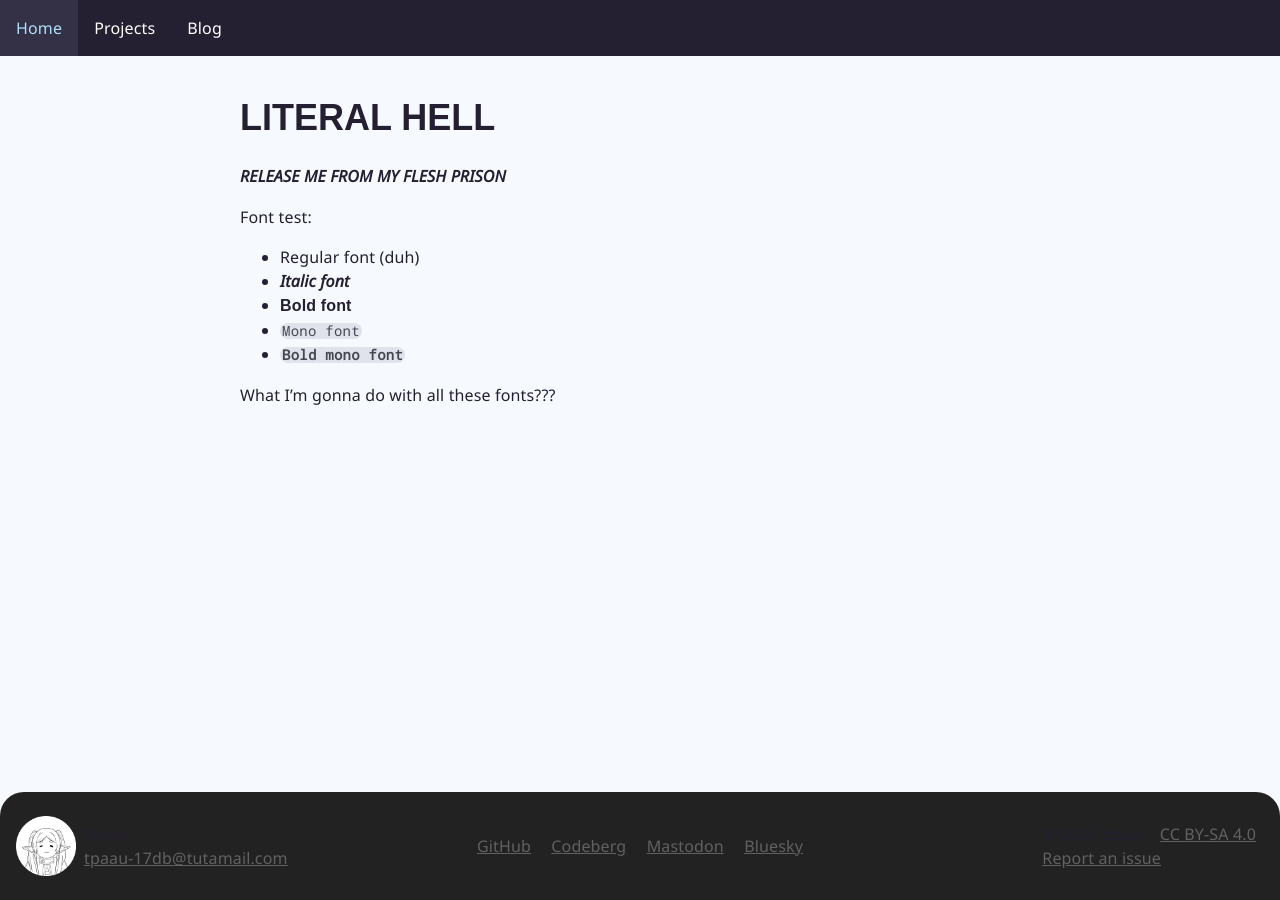
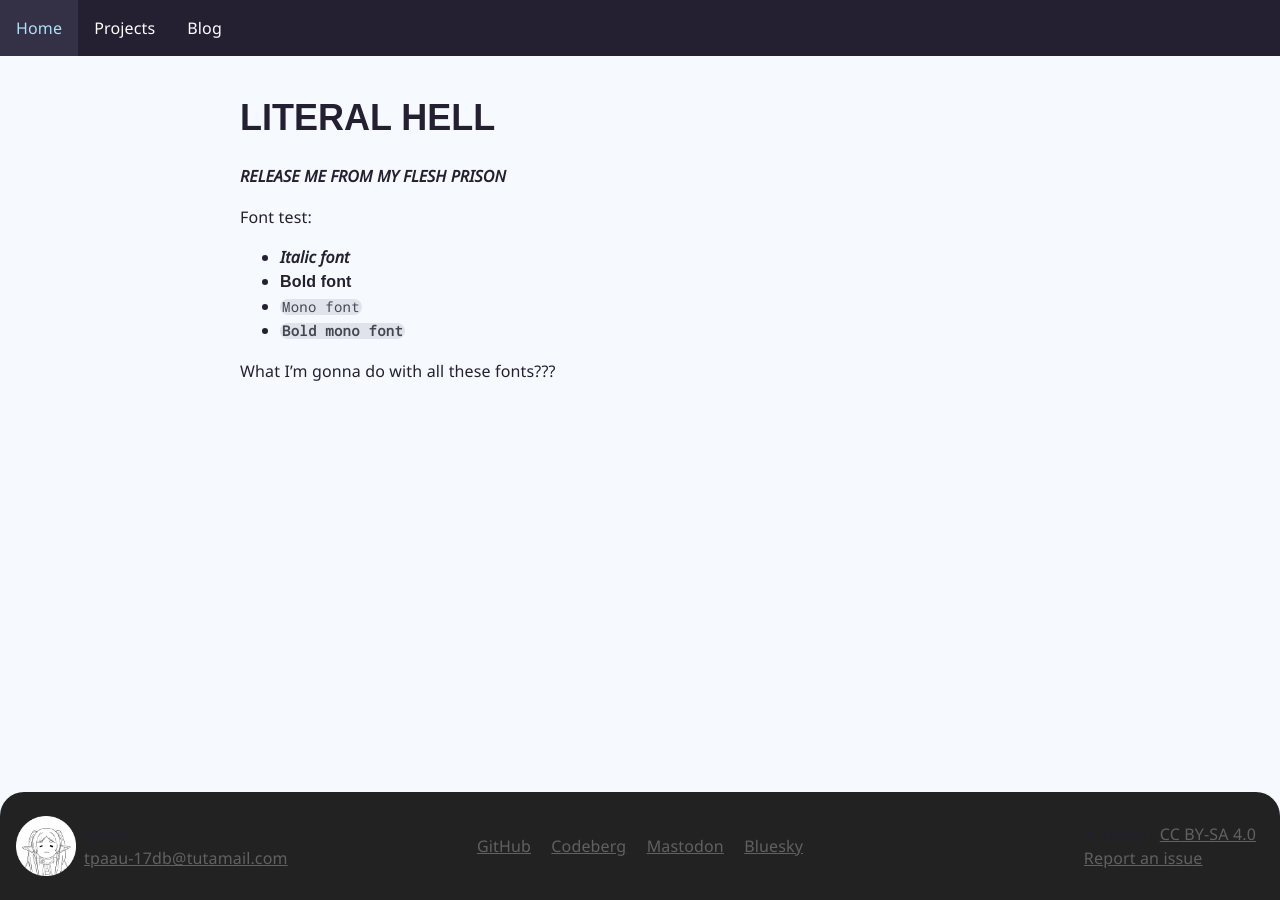
Before and after one commit to tpaau/tpaau.dev, a Jekyll site: the page built from content/INDEX.md, in a window 1280 px wide. Built offline with Jekyll 4.4.1, drawn with Linux system fonts in a browser that asks for light colours; some web fonts are replaced.

Commit message:
Improve footer element positioning to prevent overlap

```diff
--- a/_includes/footer.html
+++ b/_includes/footer.html
@@ -4,7 +4,7 @@
         		<img src="assets/icons/pfp-original-rounded.png" alt="My profile picture" width="64" height="64">
         		<ul>
                 <li>tpaau</li>
-                <li><a class="u-email" href="mailto:your-email@example.com">tpaau-17db@tutamail.com</a></li>
+                <li><a class="u-email" href="mailto:tpaau-17db@tutamail.com">tpaau-17db@tutamail.com</a></li>
         		</ul>
         </ul>
         <ul class="footer-row">
@@ -14,7 +14,7 @@
             <li><a href="https://bsky.app/profile/tpaau17db.mastodon.social.ap.brid.gy">Bluesky</a></li>
         </ul>
         <ul class="footer-column">
-            <li>© 2026 tpaau - <a href="https://creativecommons.org/licenses/by-sa/4.0/">CC BY‑SA 4.0</a></li>
+            <li>© tpaau - <a href="https://creativecommons.org/licenses/by-sa/4.0/">CC BY‑SA 4.0</a></li>
             <li><a href="https://codeberg.org/tpaau/pages/issues/new">Report an issue</a></li>
         </ul>
     </div>
--- a/assets/css/main.css
+++ b/assets/css/main.css
@@ -29,10 +29,6 @@
 
 a:visited {
     color: #613583;
-}
-
-footer a, footer a:visited {
-    color: #616161; /* grey500 */
 }
 
 footer img {
@@ -183,13 +179,16 @@
     border-top-right-radius: var(--radius-large);
 }
 
-#footer-columns {
-    position: relative;
-    display: flex;
-    justify-content: space-between;
-    align-items: center;
+footer a, footer a:visited {
+    color: #616161;
 }
 
+#footer-columns {
+	display: grid;
+	grid-template-columns: 1fr auto 1fr;
+	gap: 1rem;
+	align-items: center;
+}
 #footer-columns ul {
     padding: 0;
 }
@@ -201,6 +200,7 @@
     justify-content: flex-start;
     align-items: center;
     list-style: none;
+    justify-self: start;
 }
 
 #pfp-layout li {
@@ -209,10 +209,7 @@
 }
 
 .footer-row {
-    position: absolute;
-    left: 50%;
-    transform: translateX(-50%);
-    display: block;
+    justify-self: center;
 }
 
 .footer-row li {
@@ -221,6 +218,7 @@
 }
 
 .footer-column {
+    justify-self: end;
     text-align: left;
 }
 
--- a/content/INDEX.md
+++ b/content/INDEX.md
@@ -9,7 +9,6 @@
 ***RELEASE ME FROM MY FLESH PRISON***
 
 Font test:
-  - Regular font (duh)
   - *Italic font*
   - **Bold font**
   - `Mono font`
```
